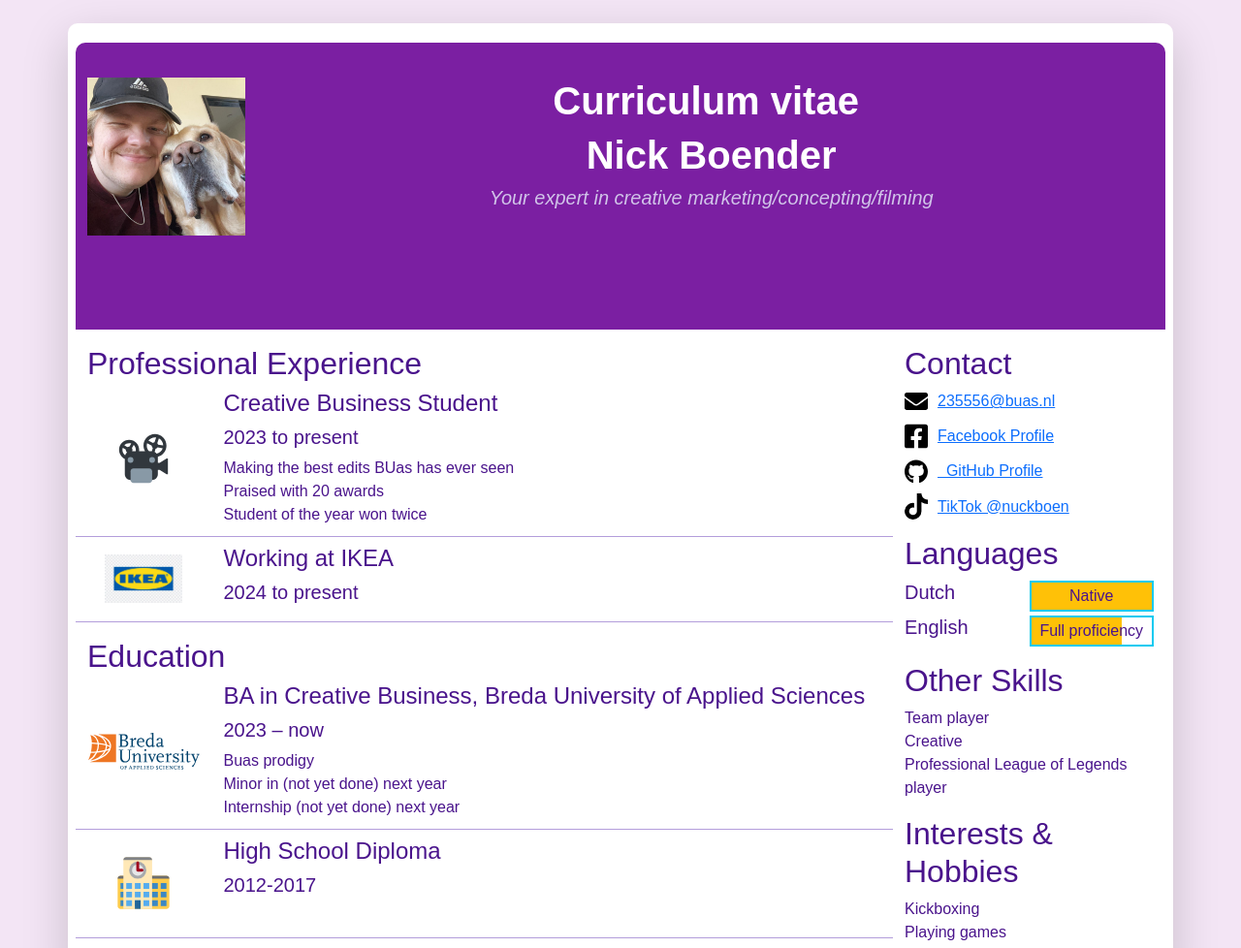
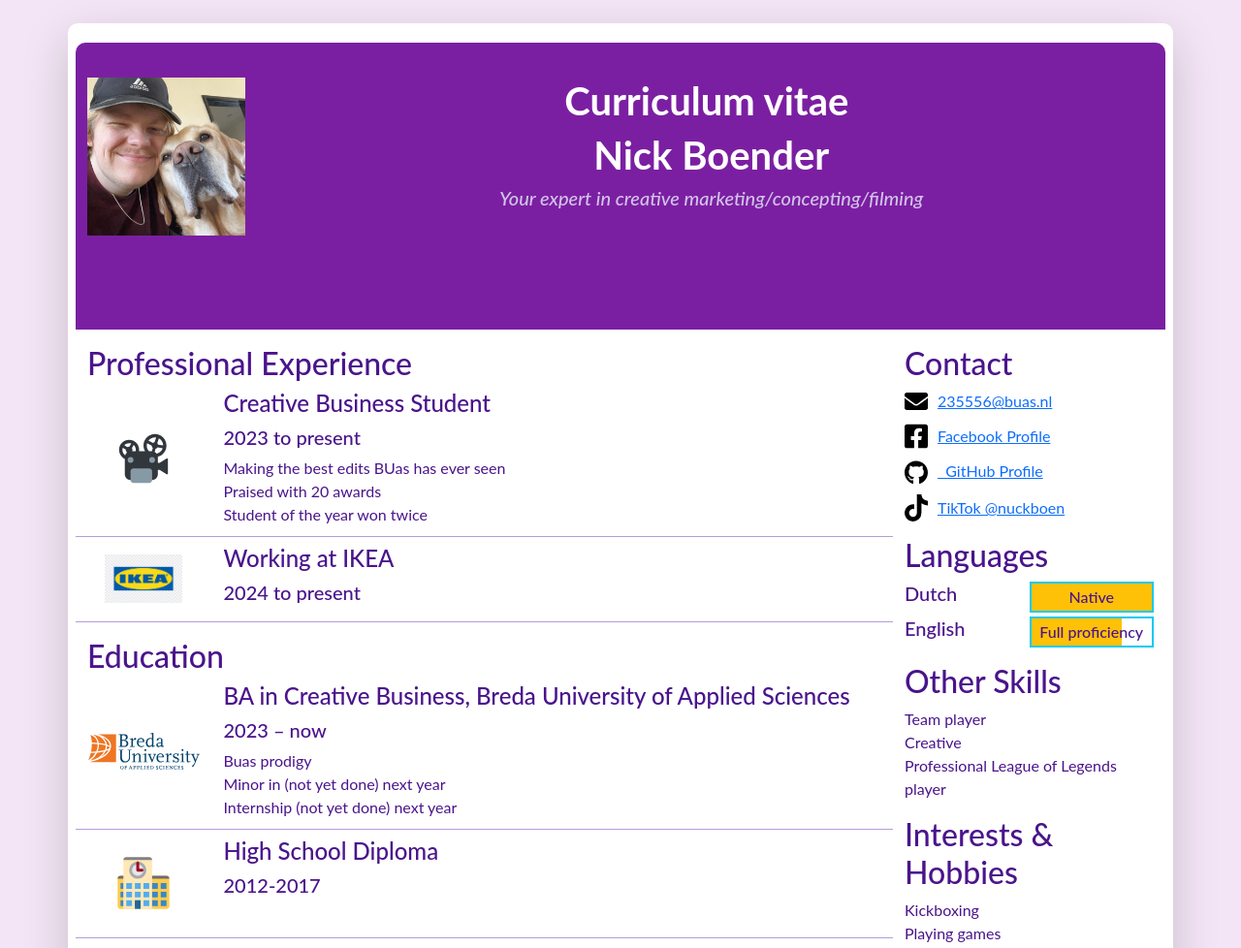
Before and after one commit to NuckoMode/NuckoModeCV2, a plain HTML site: page index.html in a window 1280 px wide. Shown: the top 978 px of the page at 97% size. Drawn offline with nearby package versions, Linux system fonts and the light colour scheme.

Commit message:
Update styles.css

```diff
--- a/css/styles.css
+++ b/css/styles.css
@@ -2,7 +2,7 @@
 body {
     background-color: #f3e5f5; /* Light purple background */
     color: #4a148c; /* Deep purple text */
-    font-family: Arial, sans-serif;
+    font-family: Lato, sans-serif;
 }
 
 /* Resume Container */
```
